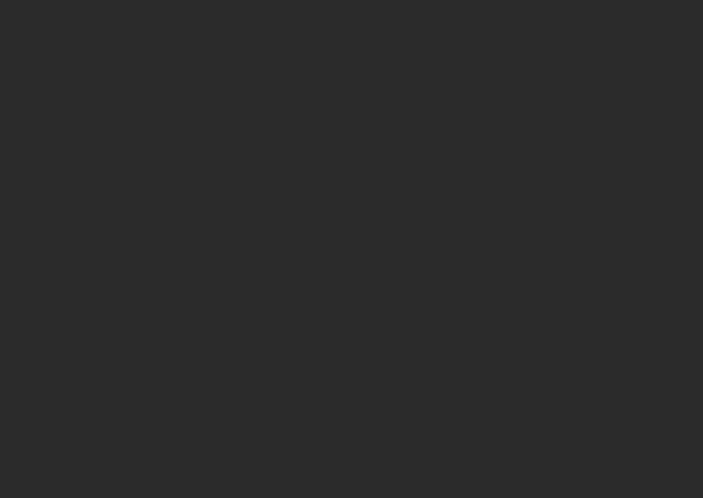
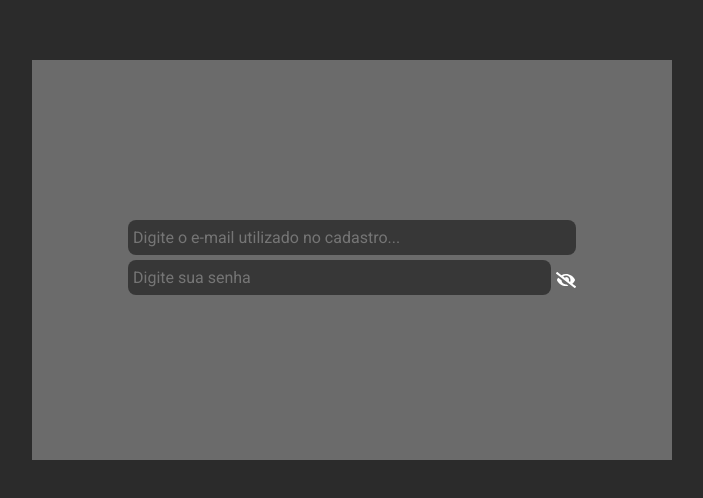
Before and after one commit to HigorSnt/adopt.me, a React (Create React App) app in the folder client/: page /login in a window 1280 px wide. Shown: the part 140-638 px from the top of the page, without its empty margins (288-991 px from the left). Built offline with nearby package versions, Linux system fonts and the light colour scheme.

Commit message:
iniciado a tela de login

```diff
--- a/client/src/assets/styles/global.css
+++ b/client/src/assets/styles/global.css
@@ -2,6 +2,7 @@
 
 :root {
   --color-background: #2b2b2b;
+  --color-background-opacity: rgba(43, 43, 43, 0.8);
   --color-text: white;
   --color-text-black: #363636;
   --color-purple: #7B68EE;
@@ -61,6 +62,16 @@ select::-ms-expand {
   display: none;
 }
 
+input {
+  padding: 0.5rem;
+  height: 3.5rem;
+  color: var(--color-purple);
+  border: none;
+  margin-bottom: 0.5rem;
+  outline: none;
+  border-radius: 0.8rem;
+}
+
 .container {
   width: 90vw;
   max-width: 1200px;
--- a/client/src/pages/AdoptableAnimals/index.js
+++ b/client/src/pages/AdoptableAnimals/index.js
@@ -7,7 +7,7 @@ import UfSelect from '../../components/UfSelect';
 import AgeRange from '../../components/AgeRange';
 
 import { filterReducer } from '../../reducers/FilterReducer';
-import api from '../../services/api';
+import { getPets } from '../../services/api';
 import AdoptableAnimalsContext from '../../contexts/AdoptableAnimalsContext';
 
 import './styles.css';
@@ -24,15 +24,18 @@ function AdoptableAnimals() {
   const [animals, setAnimals] = useState([]);
 
   useEffect(() => {
-    api.get('pets').then((response) => {
-      setAnimals(response.data);
-    });
+    getAnimals();
   }, []);
 
   useEffect(() => {
     search();
     // eslint-disable-next-line react-hooks/exhaustive-deps
   }, [state]);
+
+  async function getAnimals() {
+    let pets = await getPets();
+    setAnimals(pets);
+  }
 
   // ! lembrar ao passar um array de options vazio deve-se mostrar todas as opções
   function search() {
--- /dev/null
+++ b/client/src/pages/Login/index.js
@@ -0,0 +1,54 @@
+import React, { useState } from 'react';
+import { FaEyeSlash, FaEye } from 'react-icons/fa';
+
+import './styles.css';
+
+function Login() {
+  const [inputType, setInputType] = useState('password');
+  const [email, setEmail] = useState('');
+  const [password, setPassword] = useState('');
+
+  function handleInputType() {
+    setInputType(inputType === 'password' ? 'text' : 'password');
+  }
+
+  function handleEmail(e) {
+    setEmail(e.target.value);
+  }
+
+  function handlePassword(e) {
+    setPassword(e.target.value);
+  }
+
+  return (
+    <div className="box">
+      <div className="box-content">
+        <input
+          type="text"
+          name="email"
+          id="email"
+          placeholder="Digite o e-mail utilizado no cadastro..."
+          value={email}
+          onChange={handleEmail}
+        />
+        <div className="input-password">
+          <input
+            type={inputType}
+            value={password}
+            onChange={handlePassword}
+            name="password"
+            id="password"
+            placeholder="Digite sua senha"
+          />
+          {inputType === 'password' ? (
+            <FaEyeSlash size={20} onClick={handleInputType} />
+          ) : (
+            <FaEye size={20} onClick={handleInputType} />
+          )}
+        </div>
+      </div>
+    </div>
+  );
+}
+
+export default Login;
--- /dev/null
+++ b/client/src/pages/Login/styles.css
@@ -0,0 +1,39 @@
+input {
+  background-color: var(--color-background-opacity);
+}
+
+.box {
+  height: 100vh;
+
+
+  display: flex;
+  justify-content: center;
+  align-items: center;
+}
+
+.box .box-content {
+  width: 50%;
+  height: 50%;
+  background-color: rgba(255, 255, 255, 0.3);
+
+  display: flex;
+  justify-content: center;
+  align-items: center;
+  flex-direction: column;
+}
+
+.box-content input[type=text] {
+  width: 70%;
+}
+
+.input-password {
+  width: 100%;
+  display: flex;
+  justify-content: center;
+  align-items: center;
+}
+
+.input-password input {
+  width: calc(70% - 20px - 0.5rem);
+  margin-right: 0.5rem;
+}
--- a/client/src/routes.js
+++ b/client/src/routes.js
@@ -2,6 +2,7 @@ import React from 'react';
 import { BrowserRouter, Redirect, Route } from 'react-router-dom';
 
 import AdoptableAnimals from './pages/AdoptableAnimals';
+import Login from './pages/Login';
 import PetDetails from './pages/PetDetails';
 
 function Routes() {
@@ -12,6 +13,7 @@ function Routes() {
         path="/pet"
         render={(props) => (props.location.state.pet ? <PetDetails /> : <Redirect to="/" />)}
       />
+      <Route path="/login" component={Login} />
     </BrowserRouter>
   );
 }
--- a/client/src/services/api.js
+++ b/client/src/services/api.js
@@ -1,7 +1,14 @@
 import axios from 'axios';
 
+export const baseURL = 'http://localhost:3333';
+
 const api = axios.create({
-  baseURL: 'http://localhost:3333',
+  baseURL,
 });
 
+export const getPets = async () => {
+  let response = await api.get('/pets');
+  return response.data;
+};
+
 export default api;
```
